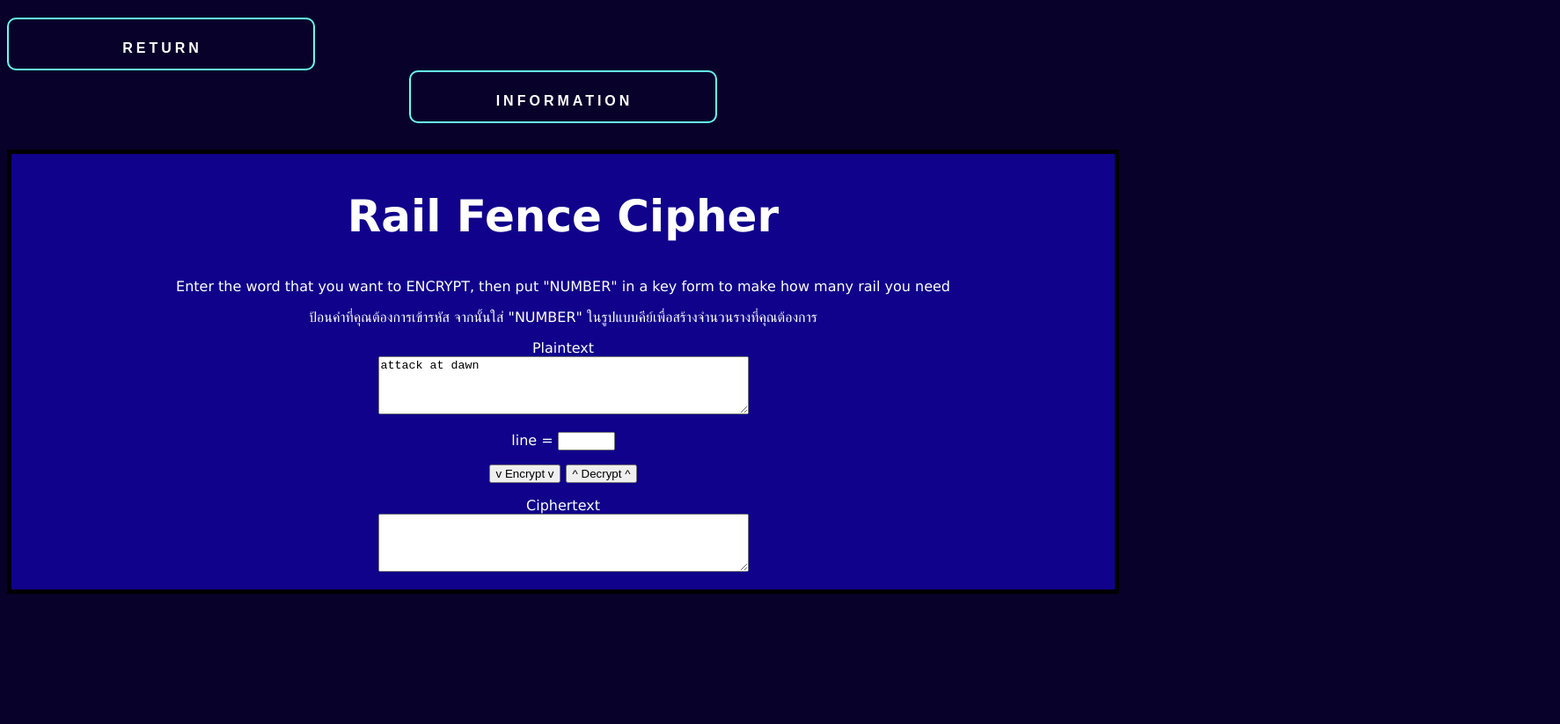
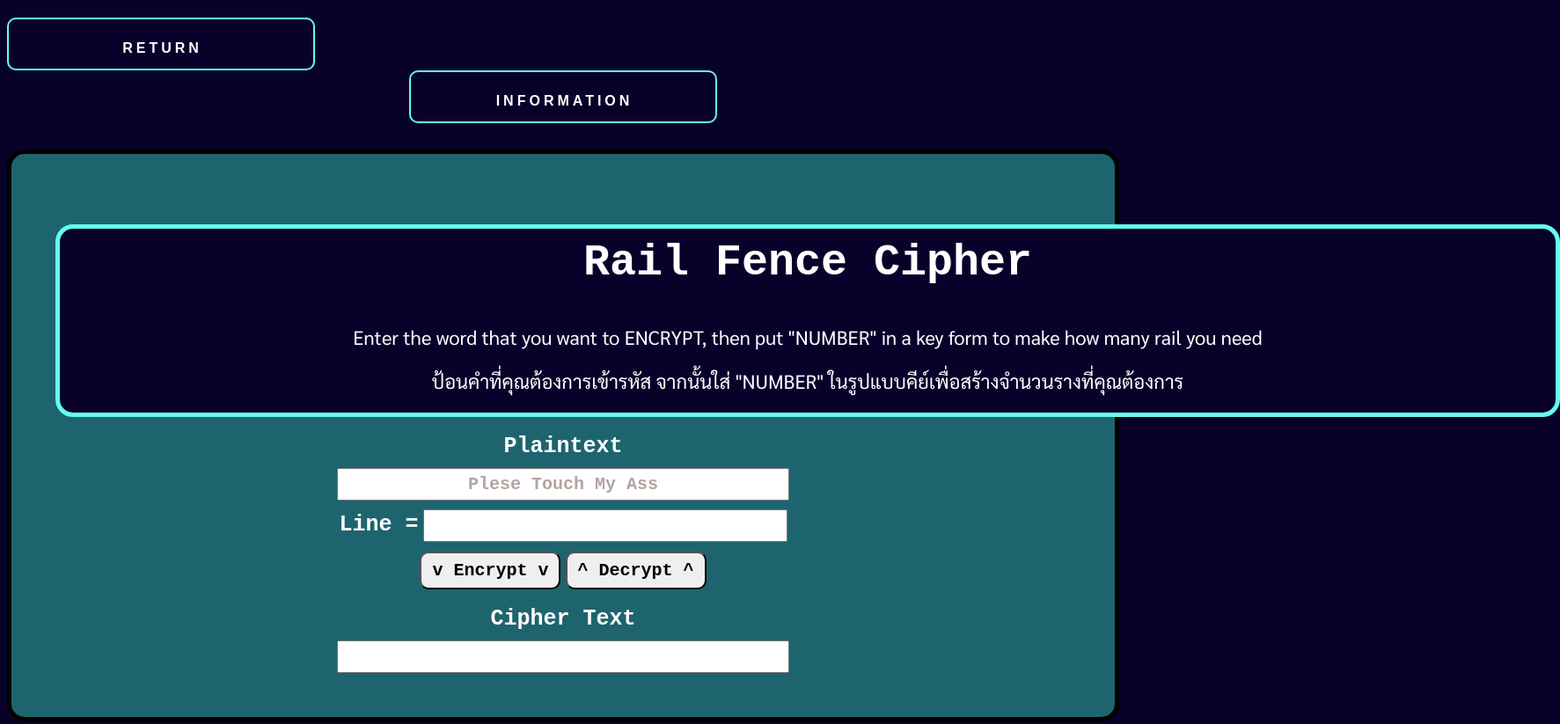
Before and after one commit to Folkvich/KITTIPOS-Encryption, a website: page RailFenceCipher.html in a window 1280 px wide. Shown: the whole page at 88% size, 1773 px wide, since content can reach past the window. Before the commit the page ends 800 px from the top, so only its background shows below. Drawn offline with Linux system fonts and the light colour scheme.

Commit message:
ตกแต่ง Hml : Cecars, Mono , RailFence

```diff
--- a/RailFenceCipher.html
+++ b/RailFenceCipher.html
@@ -5,10 +5,8 @@
     <meta charset="UTF-8">
     <meta http-equiv="X-UA-Compatible" content="IE=edge">
     <meta name="viewport" content="width=device-width, initial-scale=1.0">
-    <title>Document</title>
+    <title>RailFence Cipher</title>
 </head>
-
-
 <div class="btn-group1" role="group" aria-label="Basic example">
     <button onclick="location.href='http://localhost:3333/'" type="button" class="btn btn1">Return</button>
 </div>
@@ -17,28 +15,47 @@
         onclick="location.href='https://sites.google.com/site/communitioncom/bth-thi-12-khwam-plxdphay-bn-kherux-khay-laea-thekhnikh-kar-khea-rhas'"
         type="button" class="btn btn-secondary">information</button>
 </div>
-
-
 <body>
 
     <center class="center"
-        style="color: rgb(255, 255, 255); font-family: Verdana, Geneva, Tahoma, sans-serif; margin-top: 30px; background-color: rgb(16, 2, 139);">
-        <h2 style="font-size: 50px;">Rail Fence Cipher </h2>
-        <p>Enter the word that you want to ENCRYPT, then put "NUMBER" in a key form to make how many rail you need</p>
-        <p>ป้อนคำที่คุณต้องการเข้ารหัส จากนั้นใส่ "NUMBER" ในรูปแบบคีย์เพื่อสร้างจำนวนรางที่คุณต้องการ</p>
+        style="color: rgb(255, 255, 255); font-family: Verdana, Geneva, Tahoma, sans-serif; margin-top: 30px; background-color:#1e646e; border-radius: 20px; padding: 50px;">
+        <div class="Description">
+            <h2 class="Header">Rail Fence Cipher </h2>
+            <p>Enter the word that you want to ENCRYPT, then put "NUMBER" in a key form to make how many rail you need
+            </p>
+            <p>ป้อนคำที่คุณต้องการเข้ารหัส จากนั้นใส่ "NUMBER" ในรูปแบบคีย์เพื่อสร้างจำนวนรางที่คุณต้องการ</p>
+        </div>
+        <br>
+        <label
+            style=" font-family: 'Courier New', Courier, monospace ;font-size: 25px; font-weight: bold;">Plaintext</label>
+        <br>
+        <input id="p" name="p" type="text"
+            style=" font-family: 'Courier New', Courier, monospace ;font-size: 20px; font-weight: bold; margin-top: 10px; width: 500px; padding: 5px"
+            placeholder="Plese Touch My Ass">
+        <br>
+        <label
+            style=" font-family: 'Courier New', Courier, monospace ;font-size: 25px; font-weight: bold; margin-bottom: 10px;">Line
+            =</label>
+        <input id="key" name="key" type="text" value=" "
+            style=" font-family: 'Courier New', Courier, monospace ;font-size: 20px; font-weight: bold; margin-top: 10px; width: 400px; padding: 5px">
+        <br>
 
-        Plaintext<BR>
-        <TEXTAREA id="p" name="p" rows="4" cols="50">attack at dawn</TEXTAREA>
-        <P>line = <INPUT id="key" name="key" size="5" value=" " type="text"></P>
-        <P><INPUT name="btnEn" value="v Encrypt v" onclick="Encrypt()" type="button">
-            <INPUT name="btnDe" value="^ Decrypt ^" onclick="Decrypt()" type="button">
-        </P>
-        <P>Ciphertext<BR><TEXTAREA id="c" name="c" rows="4" cols="50"></TEXTAREA> </P>
+        <INPUT class="btn2" name="btnEn" value="v Encrypt v" onclick="Encrypt()" type="button">
+        <INPUT class="btn2" name="btnDe" value="^ Decrypt ^" onclick="Decrypt()" type="button">
+        <br>
+        <br>
+        <label
+            style=" font-family: 'Courier New', Courier, monospace ;font-size: 25px; font-weight: bold; margin-bottom: 10px; ">
+            Cipher Text</label>
+        <br>
+        <input id="c" name="c" type="text" valu="" readonly
+            style=" font-family: 'Courier New', Courier, monospace ;font-size: 20px; font-weight: bold; margin-top: 10px; width: 500px; padding: 5px">
+
     </center>
-
-
 </body>
-
+<style>
+    @import url('https://fonts.googleapis.com/css2?family=Sarabun&display=swap');
+</style>
 </html>
 
 <script>
@@ -82,6 +99,40 @@
 </script>
 
 <style>
+    .Description {
+        width: 1700px;
+        border: 5px solid #66fcf1;
+        border-radius: 20px;
+        text-align: center;
+        margin: auto;
+        margin-top: 30px;
+        font-size: 22px;
+        background-color: rgb(8, 2, 42);
+        font-family: 'Sarabun', sans-serif;
+
+    }
+
+    ::placeholder {
+        color: #b2a59f;
+        text-align: center;
+    }
+
+    .btn2 {
+        font-size: 20px;
+        cursor: pointer;
+        padding: 8px 12px;
+        font-family: 'Courier New', Courier, monospace;
+        font-weight: bold;
+        border-radius: 10px;
+        margin-top: 1%;
+    }
+
+    .Header {
+        margin-top: 10px;
+        font-size: 50px;
+        font-family: 'Courier New', Courier, monospace;
+    }
+
     .input-label {
         margin-bottom: 0;
         margin-top: 0;
```
Also changed, not shown: CeacarsCipher.html (+37 -11 lines), MonoalphabeticCipher.html (+46 -13 lines).
